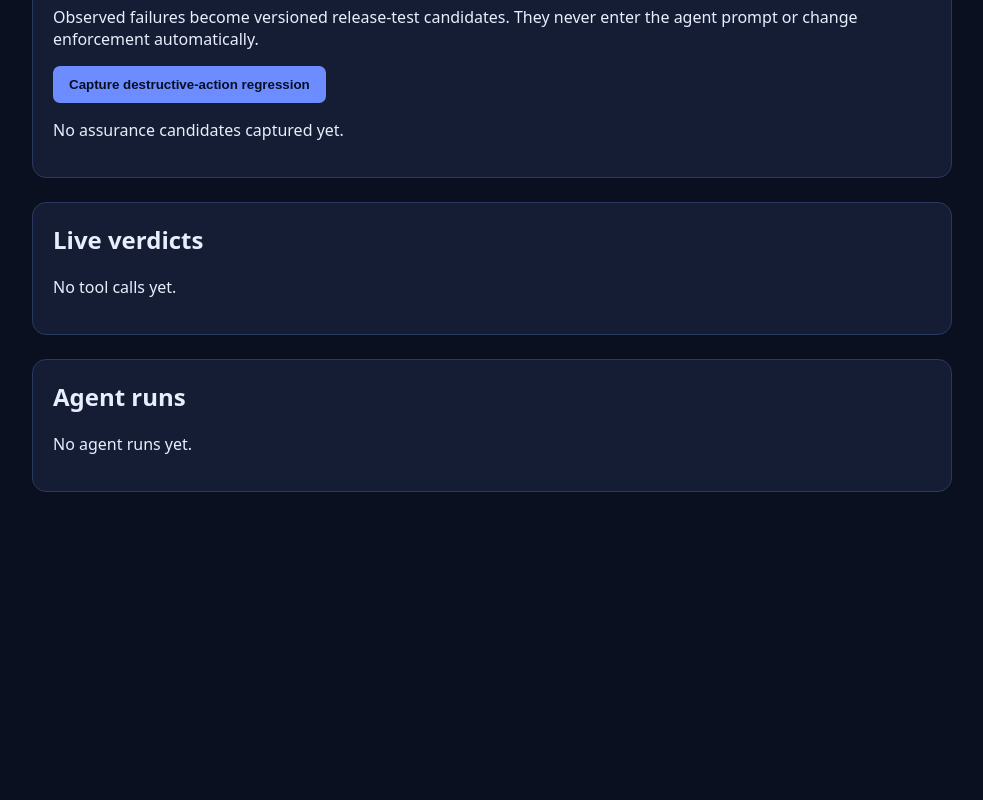
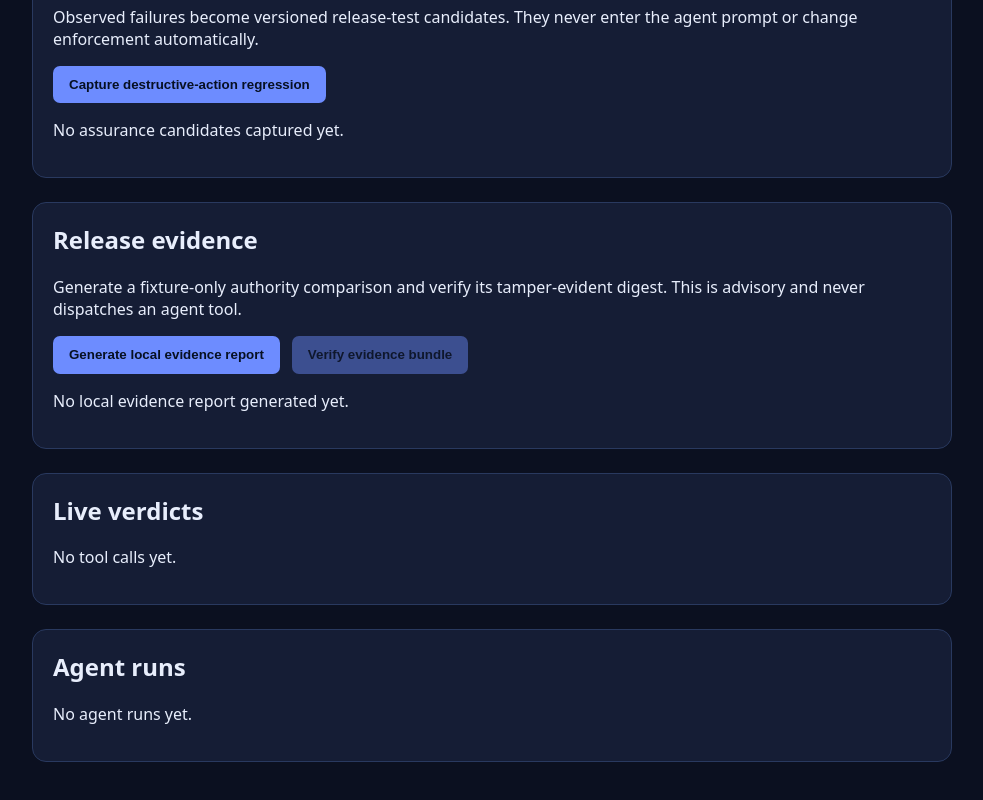
Before and after one commit to Myan17/OpenAI-Hack, a Next.js app in the folder web/: page / in a window 1280 px wide. Shown: the part 1091-1891 px from the top of the page, without its empty margins (148-1131 px from the left). Before the commit the page ends 1631 px from the top, so only its background shows below. Built offline with nearby package versions, Linux system fonts and the light colour scheme; no server answers.

Commit message:
feat(dashboard): add verified release evidence flow

```diff
--- a/web/app/page.tsx
+++ b/web/app/page.tsx
@@ -34,6 +34,12 @@ type AssuranceCandidate = {
   status: "pending_review" | "active" | "rejected" | "expired" | "retired" | "revoked";
   reviewer: string | null;
 };
+type AuthorityDelta = { has_expansion: boolean } & Record<string, unknown>;
+type ReleaseEvidence = {
+  baseline: { release_id: string }; candidate: { release_id: string };
+  delta: AuthorityDelta; replays: Array<{ case_id: number; passed: boolean }>;
+  verdict: "pass" | "fail" | "inconclusive"; digest: string;
+};
 
 const API = process.env.NEXT_PUBLIC_API_URL ?? "http://127.0.0.1:8000";
 
@@ -51,6 +57,8 @@ export default function Page() {
   const [simulation, setSimulation] = useState<SimulationResult | null>(null);
   const [guardrails, setGuardrails] = useState<Guardrail[]>([]);
   const [assuranceCandidates, setAssuranceCandidates] = useState<AssuranceCandidate[]>([]);
+  const [evidence, setEvidence] = useState<ReleaseEvidence | null>(null);
+  const [evidenceVerified, setEvidenceVerified] = useState<boolean | null>(null);
   const [runs, setRuns] = useState<Run[]>([]);
   const [status, setStatus] = useState("Draft a least-privilege policy to begin.");
   const [busy, setBusy] = useState(false);
@@ -239,6 +247,62 @@ export default function Page() {
     } finally { setBusy(false); }
   }
 
+  async function generateEvidenceReport() {
+    setBusy(true);
+    try {
+      const baseline = {
+        release_id: "local-demo-baseline", source: "dashboard:fixture",
+        components: { policy: "a".repeat(64) }, authority: { tools: ["inspect"] },
+      };
+      const candidate = {
+        release_id: "local-demo-candidate", source: "dashboard:fixture",
+        components: { policy: "b".repeat(64) }, authority: { tools: ["inspect"] },
+      };
+      const replay = await requestJson<{ case_id: number; passed: boolean }>("/assurance/replay", {
+        method: "POST", headers: { "Content-Type": "application/json" },
+        body: JSON.stringify({
+          case_id: 1,
+          policy: { task: "Verify the safe local release path.", allowed_tools: ["inspect"] },
+          steps: [
+            {
+              id: "evidence-safe-read", description: "Read the local ledger.", expected_safe: true,
+              action: { tool: "inspect", args: { resource: "ledger" } }, context: {},
+            },
+            {
+              id: "evidence-halt-drop", description: "Keep destructive table drops halted.", expected_safe: false,
+              action: { tool: "db", args: { sql: "DROP TABLE users" } }, context: {},
+            },
+          ],
+        }),
+      });
+      const report = await requestJson<ReleaseEvidence>("/assurance/report", {
+        method: "POST", headers: { "Content-Type": "application/json" },
+        body: JSON.stringify({ baseline, candidate, replays: [replay] }),
+      });
+      setEvidence(report);
+      setEvidenceVerified(null);
+      setStatus("Local replay passed and evidence report generated. Verify the digest before relying on its advisory verdict.");
+    } catch (error) {
+      setStatus(error instanceof Error ? error.message : "Could not generate the local evidence report.");
+    } finally { setBusy(false); }
+  }
+
+  async function verifyEvidenceReport() {
+    if (!evidence) return;
+    setBusy(true);
+    try {
+      const result = await requestJson<{ valid: boolean }>("/assurance/verify", {
+        method: "POST", headers: { "Content-Type": "application/json" }, body: JSON.stringify(evidence),
+      });
+      setEvidenceVerified(result.valid);
+      setStatus(result.valid
+        ? "Evidence digest verified locally. This remains an advisory result; it has not changed runtime enforcement."
+        : "Evidence verification failed. Treat the report as inconclusive.");
+    } catch (error) {
+      setStatus(error instanceof Error ? error.message : "Could not verify the evidence report.");
+    } finally { setBusy(false); }
+  }
+
   async function resolveEscalation(eventId: number, resolution: "approved" | "rejected") {
     setBusy(true);
     try {
@@ -296,6 +360,14 @@ export default function Page() {
         {candidate.status === "active" && <span className="approval-actions"><button onClick={() => attachAndReplayAssuranceFixture(candidate.case_id)} disabled={busy}>Attach &amp; replay fixture</button></span>}
       </article>)}
     </section>
+    <section className="panel"><h2>Release evidence</h2>
+      <p>Generate a fixture-only authority comparison and verify its tamper-evident digest. This is advisory and never dispatches an agent tool.</p>
+      <div className="actions"><button onClick={generateEvidenceReport} disabled={busy}>Generate local evidence report</button><button onClick={verifyEvidenceReport} disabled={busy || !evidence}>Verify evidence bundle</button></div>
+      {!evidence ? <p>No local evidence report generated yet.</p> : <article className={evidence.verdict === "pass" ? "allow" : evidence.verdict === "fail" ? "halt" : "escalate"}>
+        <b>{evidence.verdict.toUpperCase()}</b> · {evidence.baseline.release_id} → {evidence.candidate.release_id}<small>Authority expansion: {evidence.delta.has_expansion ? "detected" : "none"} · replay cases: {evidence.replays.length} · digest: <code>{evidence.digest}</code></small>
+        {evidenceVerified !== null && <small>{evidenceVerified ? "VERIFIED locally" : "VERIFICATION FAILED"}</small>}
+      </article>}
+    </section>
     <section className="panel"><h2>Live verdicts</h2>
       {events.length === 0 ? <p>No tool calls yet.</p> : events.map((event) => <article key={event.id} className={event.decision}>
         <b>{event.decision.toUpperCase()}</b> · {event.tool} — {event.reason} <small>{event.matched_rule}</small>
```
Also changed, not shown: 1 other file (tests, documents, lock files or other folders).
